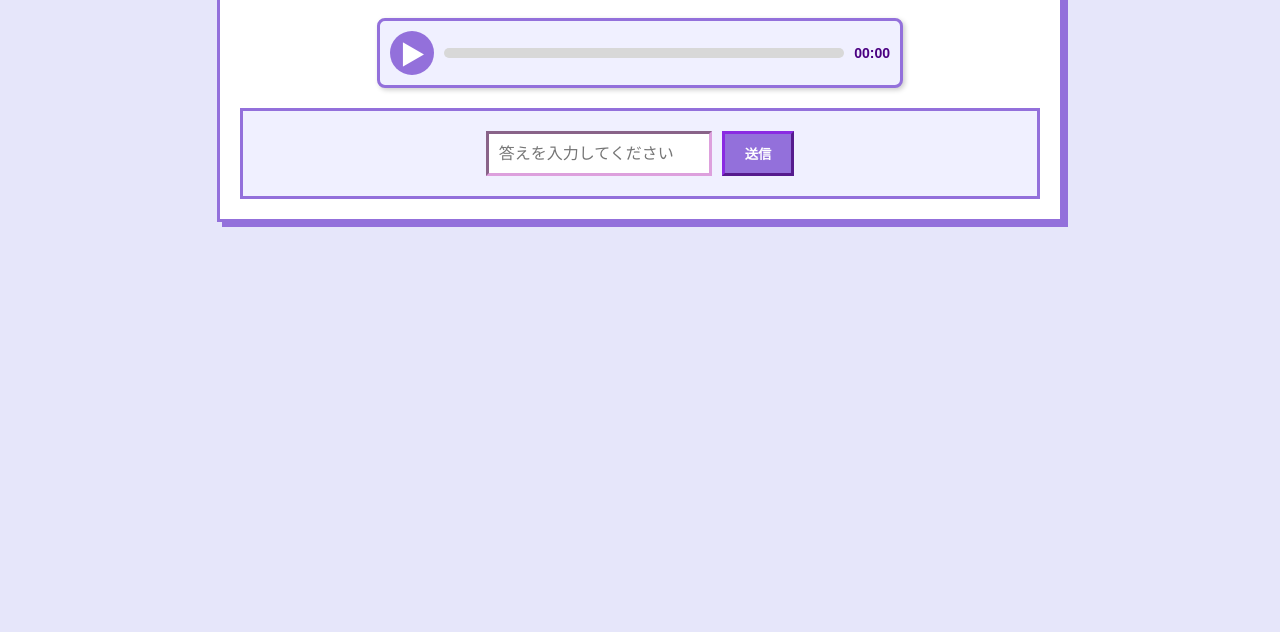
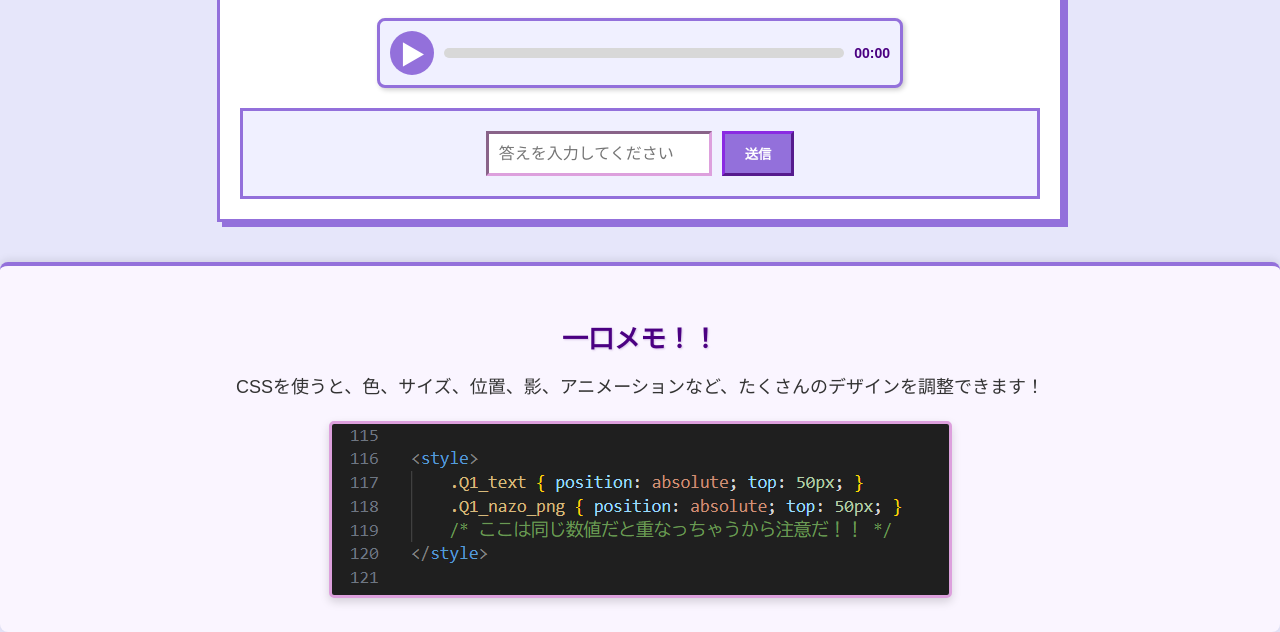
Before and after one commit to Souchan917/webnazorikaishita, a website: page question-4.html in a window 1280 px wide. Shown: the part 335-967 px from the top of the page. Before the commit the page ends 800 px from the top, so only its background shows below. Drawn offline with Linux system fonts and the light colour scheme.

Commit message:
Update question-4.html

```diff
--- a/question-4.html
+++ b/question-4.html
@@ -235,6 +235,46 @@
                 width: 80%;
             }
         }
+
+
+
+        .memo-section {
+            background: #FAF5FF;
+            padding: 30px;
+            border-top: 4px solid #9370DB;
+            box-shadow: 0 -2px 8px rgba(0, 0, 0, 0.1);
+            margin-top: 40px;
+            text-align: center;
+            border-radius: 8px;
+        }
+
+        .memo-section h2 {
+            color: #4B0082;
+            font-size: 26px;
+            font-weight: bold;
+            margin-bottom: 15px;
+            text-shadow: 1px 1px 2px rgba(75, 0, 130, 0.2);
+        }
+
+        .memo-section p {
+            color: #333;
+            font-size: 18px;
+            line-height: 1.6;
+            margin-bottom: 20px;
+        }
+
+        .memo-image {
+            max-width: 90%;
+            height: auto;
+            border: 3px solid #DDA0DD;
+            border-radius: 5px;
+            box-shadow: 0 4px 10px rgba(0, 0, 0, 0.15);
+            transition: transform 0.3s ease;
+        }
+
+        .memo-image:hover {
+            transform: scale(1.05); /* 画像に軽い拡大エフェクト */
+        }
     </style>
 </head>
 <body>
@@ -275,6 +315,13 @@
             <input type="text" class="answer-input" id="answerInput" placeholder="答えを入力してください">
             <button type="button" class="submit-button" id="submitAnswer">送信</button>
         </div>
+    </div>
+    <!-- 一口メモ セクション -->
+    <div class="memo-section">
+        <h2>一口メモ！！</h2>
+        <p>CSSを使うと、色、サイズ、位置、影、アニメーションなど、たくさんのデザインを調整できます！</p>
+
+        <img src="https://souchan917.github.io/webnazorikaishita/assets/images/Q1code.png" alt="一口メモの画像" class="memo-image">
     </div>
 
     <script>
```
